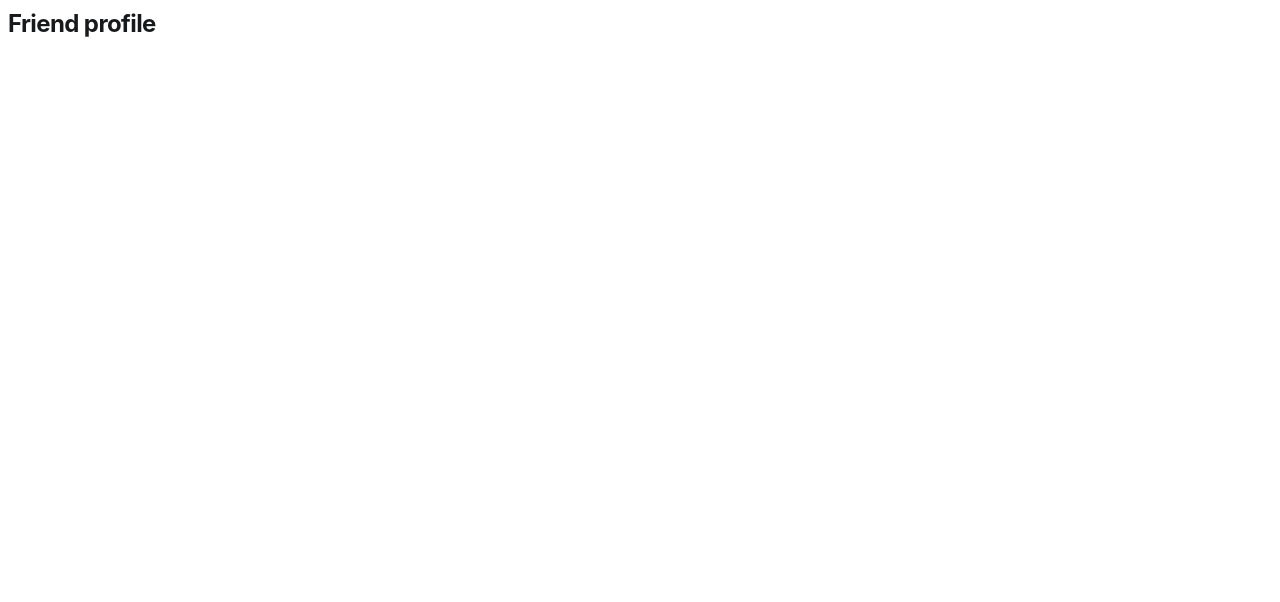
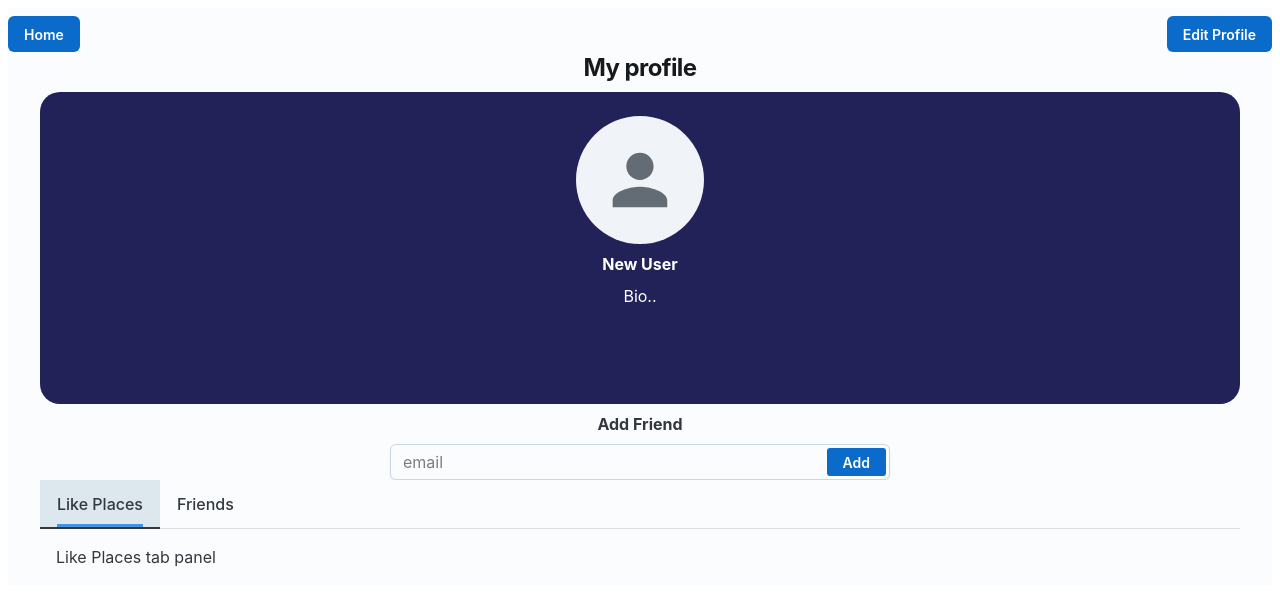
Before and after one commit to CSE115-project/nextjs-ff, a Next.js app: page /friends-profile in a window 1280 px wide. Shown: the top 602 px of the page. Built offline with nearby package versions, Linux system fonts and the light colour scheme; no server answers.

Commit message:
Remove reviews and my folder sections (#50)

```diff
--- a/pages/friends-profile.js
+++ b/pages/friends-profile.js
@@ -1,19 +1,302 @@
-import Head from 'next/head';
+import Button from "@mui/joy/Button";
+import Avatar from "@mui/joy/Avatar";
+import Box from "@mui/joy/Box";
+import Sheet from "@mui/joy/Sheet";
 import Stack from "@mui/joy/Stack";
-import Button from "@mui/joy/Button";
+import { Tab, Tabs, TabList, tabClasses, TabPanel } from "@mui/joy";
 import Typography from "@mui/joy/Typography";
+import { useRouter } from "next/router";
+import { useEffect, useState } from "react";
+import { firebase } from "../firebase";
+import {
+  getDoc,
+  getDocs,
+  getFirestore,
+  doc,
+  query,
+  collection,
+  where,
+  updateDoc,
+  arrayUnion,
+} from "firebase/firestore";
+import Card from "@mui/joy/Card";
+import CardCover from "@mui/joy/CardCover";
+import CardContent from "@mui/joy/CardContent";
+import Image from "next/image";
+import FormControl from "@mui/joy/FormControl";
+import Input from "@mui/joy/Input";
 
+/*
+const userObj = {
+        uid: user.uid,
+        email: user.email, // user's email
+        displayName: user.displayName || "" ,
+        image: user.photoURL || "", // user's picture link
+        bio: `Hey, I'm new here!`, // user's bio
+        favorites: [], // list of favorite places (places id)
+        wantToGo: [], // list of want to go places (places id)
+        friends: [], // list of friends (favorite places can be linked by friend id)
+      };
+*/
 
-export default function friendProfile() {
+export default function Profile({ user }) {
+  const router = useRouter();
+  const db = getFirestore(firebase);
+  const [userData, setUserData] = useState({});
 
+  // Routes -------------------------------------------------
+  // initialize all fields and their according set methods
+  const handleHome = (event) => {
+    if (event.cancelable) event.preventDefault();
+    router.push("/");
+  };
+
+  const handleEditProfile = (event) => {
+    if (event.cancelable) event.preventDefault();
+    router.push("/edit-profile");
+  };
+
+  // function to retrieve the UserData from the database
+  useEffect(() => {
+    fetchData();
+    // eslint-disable-next-line react-hooks/exhaustive-deps
+  }, []);
+
+  const fetchData = async () => {
+    try {
+      const docRef = doc(db, "users", user.uid);
+      const docRes = await getDoc(docRef);
+
+      if (docRes.exists()) {
+        const data = docRes.data();
+        setUserData(data);
+      } else {
+        console.error("User Not Found");
+      }
+    } catch (error) {
+      console.error("Error fetching user data:", error);
+    }
+  };
+
+  console.log("p/profile userData:", userData);
+
+  // Adding search friends functionality ----------------------------------------------------------
+
+  // Handle search query input and button click
+  const [searchQuery, setSearchQuery] = useState("");
+  const [friendId, setFriendId] = useState("");
+
+  const handleAddFriend = async (event) => {
+    // prevent reload on click
+    if (event.cancelable) event.preventDefault();
+
+    // Search and Get User with email matching the search.
+    // Since only one email is associated with each user,
+    // the return doc should only contain one entry
+    const db = getFirestore();
+    const q = query(collection(db, "users"), where("email", "==", searchQuery));
+    const qSnap = await getDocs(q);
+
+    // If empty, there are no users with that email
+    if (qSnap.size < 1) {
+      console.error("No User email matches");
+      return;
+    }
+
+    // Update Friends list of User by appending new_friend_id
+    const docRef = doc(db, "users", user.uid);
+    qSnap.forEach((doc) => {
+      console.log("fr:", friendId, "doc:", doc.id);
+      setFriendId(doc.id);
+    });
+
+    if (friendId) {
+      await updateDoc(docRef, { friends: arrayUnion(friendId) });
+      console.log("Friend added");
+    }
+  };
+
+  // List friends ----------------------------------------------------------
+
+  // loop through userdata.friends and getdoc for each friend
+  // store each friend in friendsList
+
+  // getFriend from friend list of logged in user
+  const getFriend = async (db, friendId) => {
+    const friendUserRef = doc(db, "users", friendId);
+    const friendUserDoc = await getDoc(friendUserRef);
+    return friendUserDoc.data().email;
+  };
+
+  const createFriendList = async () => {
+    const db = getFirestore();
+    const { friends } = userData;
+
+    try {
+      const promises = friends.map((friendId) => getFriend(db, friendId));
+      const friendData = await Promise.all(promises);
+      const list = [...friendData];
+      // friendsList.push(...friendData);
+      // setFriendsList(list);
+      console.log("friend list:", list);
+      // TODO: save list to global list, and map the results in the friends list tab
+    } catch (error) {
+      console.log("Error retrieving friend data:", error);
+    }
+  };
+
+  createFriendList();
+
+  if (!userData) {
     return (
-        <div style={{ height: "100vh", width: "100%" }}>
-            <Stack direction="row" alignItems="center" spacing={0}>
-                <Typography level="h1" fontSize="xl2" sx={{ mb: 1 }}>
-                    Friend profile
-                </Typography>
+      <Button loading loadingPosition="start">
+        Loading...
+      </Button>
+    );
+  } else {
+    console.log("Loading Profile...");
+    return (
+      <div className="userProfile">
+        {/* <meta name="viewport" content="initial-scale=1, width=device-width" /> */}
+
+        <Sheet>
+          <Stack direction="row" alignItems="center" spacing={0}>
+            {/* Home Button */}
+            <Button onClick={handleHome} sx={{ mt: 1 }}>
+              Home
+            </Button>
+
+            <div style={{ display: "flex", marginLeft: "auto" }}>
+              {/* Edit Profile Button */}
+              <Button onClick={handleEditProfile} sx={{ mt: 1 }}>
+                Edit Profile
+              </Button>
+            </div>
+          </Stack>
+
+          <Sheet
+            sx={{
+              maxWidth: 1200,
+              width: "100%",
+              mx: "auto",
+              display: "flex",
+              flexDirection: "column",
+              minWidth: 0,
+              height: "100%",
+              overflow: "auto",
+            }}
+          >
+            <Typography level="h1" fontSize="xl2" sx={{ mx: "auto", mb: 1 }}>
+              My profile
+            </Typography>
+            <Box
+              sx={{
+                bgcolor: "#222158",
+                pt: 3,
+                pb: 12,
+                display: "block",
+                borderRadius: "20px",
+              }}
+            >
+              {/* need to test with real avatar */}
+              <Avatar
+                sx={{ height: "128px", width: "128px", margin: "auto" }}
+                src={userData.image || ""}
+              />
+
+              {/* Name of User */}
+              <Typography
+                component="h6"
+                sx={{ mt: 1, color: "white" }}
+                align="center"
+              >
+                {userData.displayName || "New User"}
+              </Typography>
+
+              {/* User's bio */}
+              <Typography
+                className="bio"
+                sx={{ mt: 1, color: "white" }}
+                align="center"
+              >
+                {userData.bio || "Bio.."}
+              </Typography>
+            </Box>
+
+            <Typography component="h4" sx={{ py: 1, margin: "auto" }}>
+              Add Friend
+            </Typography>
+
+            {/* stack for formatting purposes */}
+            <Stack
+              direction="row"
+              alignItems="center"
+              justifyContent="center"
+              spacing={1}
+              sx={{ flexWrap: "wrap" }}
+            >
+              {/* Form for inputting friend's email */}
+              <form
+                onSubmit={handleAddFriend}
+                sx={{ display: { xs: "contents", sm: "flex" } }}
+              >
+                <Input
+                  type="email"
+                  placeholder="email"
+                  sx={{ width: 500 }}
+                  value={searchQuery}
+                  onChange={(e) => setSearchQuery(e.target.value)}
+                  // Button to add a friend
+                  endDecorator={<Button type="submit">Add</Button>}
+                />
+              </form>
+
+              {/* Render the matching users */}
             </Stack>
 
-        </div>
+            <Tabs aria-label="tabs" defaultValue={0}>
+              <TabList
+                variant="plain"
+                sx={{
+                  "--List-padding": "0px",
+                  "--List-radius": "0px",
+                  "--ListItem-minHeight": "48px",
+                  [`& .${tabClasses.root}`]: {
+                    boxShadow: "none",
+                    fontWeight: "md",
+                    [`&.${tabClasses.selected}::before`]: {
+                      content: '""',
+                      display: "block",
+                      position: "absolute",
+                      left: "var(--ListItem-paddingLeft)", // change to `0` to stretch to the edge.
+                      right: "var(--ListItem-paddingRight)", // change to `0` to stretch to the edge.
+                      bottom: 0,
+                      height: 3,
+                      bgcolor: "primary.400",
+                    },
+                  },
+                }}
+              >
+                <Tab>Like Places</Tab>
+                <Tab>Friends</Tab>
+              </TabList>
+
+              {/* TabPanel for User's like places */}
+              <TabPanel value={0} sx={{ p: 2 }}>
+                Like Places tab panel
+              </TabPanel>
+
+              {/* TabPanel for User's friends list */}
+              <TabPanel value={1} sx={{ p: 2 }}>
+                <div>
+                  <h1>List of Friends</h1>
+                  {/* TODO */}
+                </div>
+              </TabPanel>
+            </Tabs>
+          </Sheet>
+        </Sheet>
+      </div>
     );
+  }
 }
```
